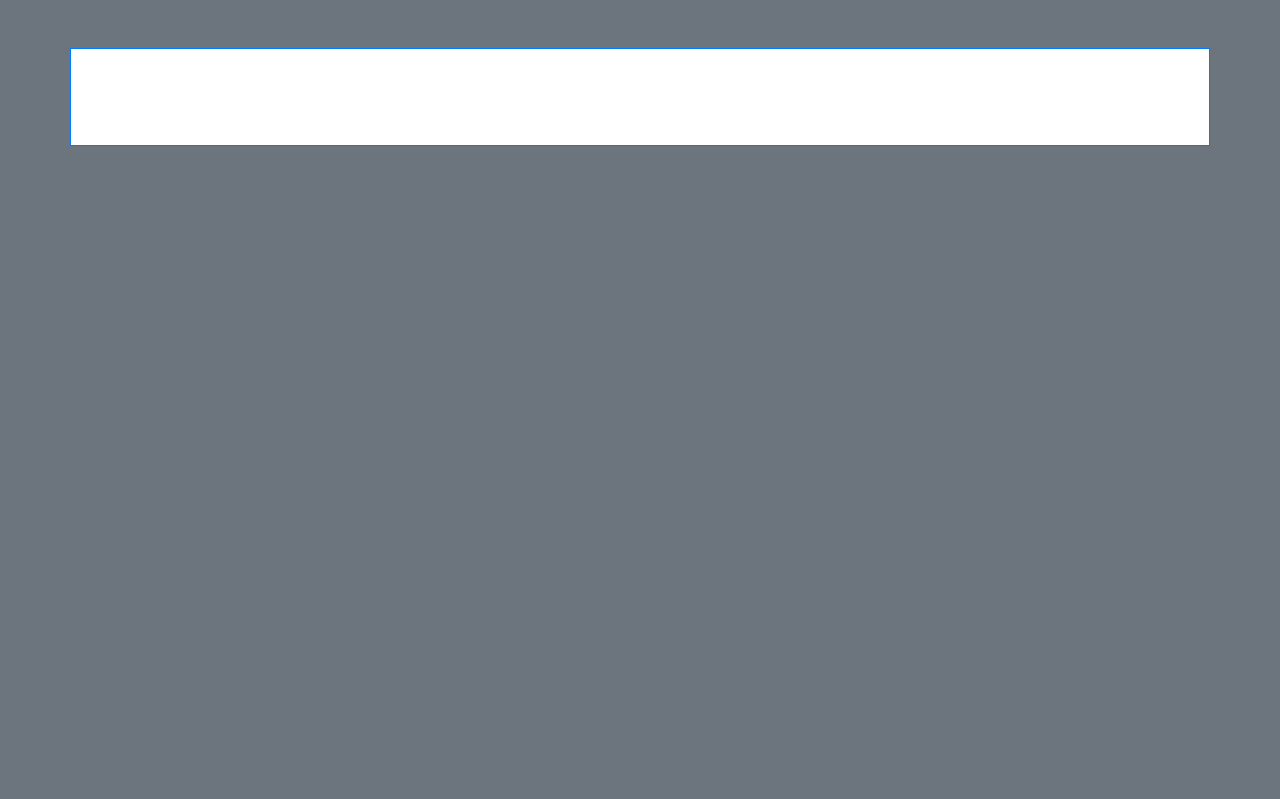
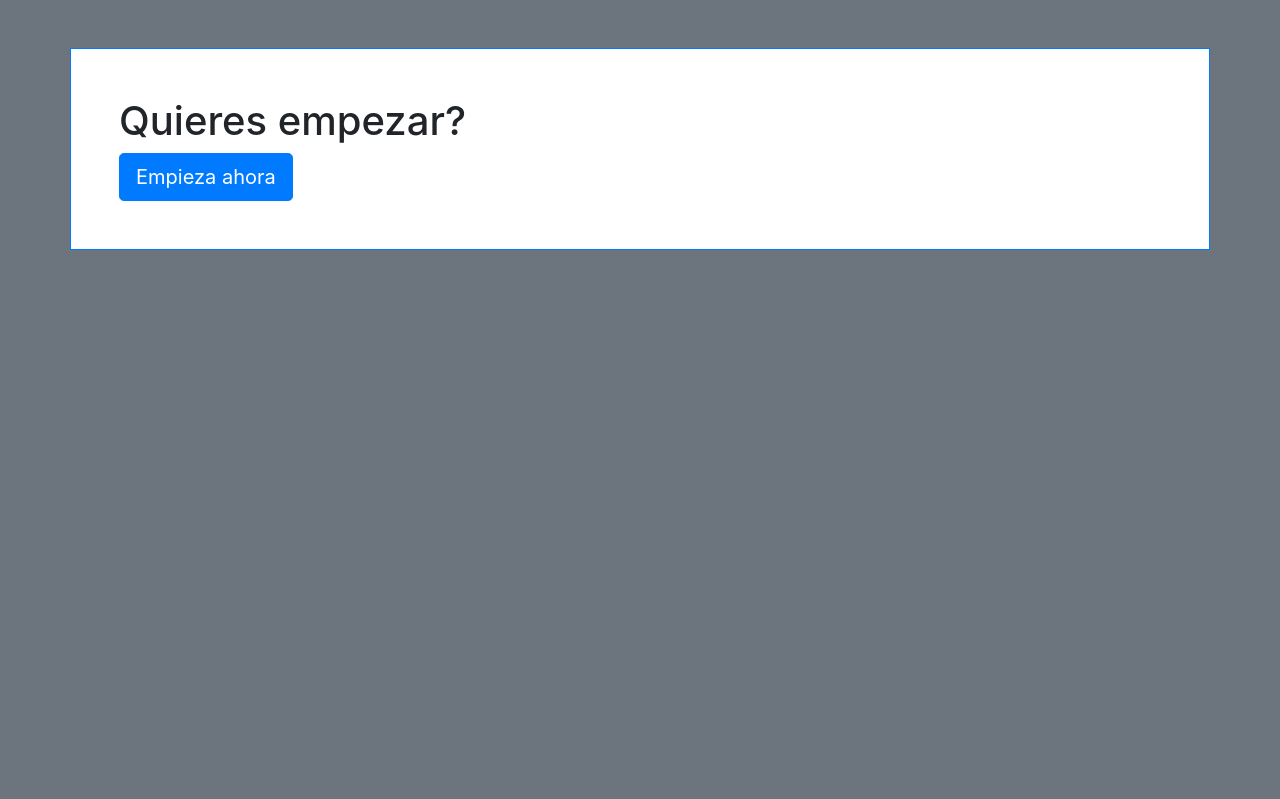
Before and after one commit to dramirezg-9/AI-Teacher, a Django app: page / in a window 1280 px wide. Shown: the part 56-855 px from the top of the page. Run offline with Django 3.2, Linux system fonts and the light colour scheme; some libraries are stand-ins or nearby versions.

Commit message:
added button

```diff
--- a/Dj_ai/main/templates/index/index.html
+++ b/Dj_ai/main/templates/index/index.html
@@ -6,7 +6,8 @@
 
 <div class="container-fluid p-5 bg-secondary vh-100">
     <div class="container bg-white border border-primary p-5">
-
+        <h1>Quieres empezar?</h1>
+        <a href="solver/" class="btn btn-primary btn-lg" role="button" aria-pressed="true">Empieza ahora</a>
     </div>
 </div>
 
```
